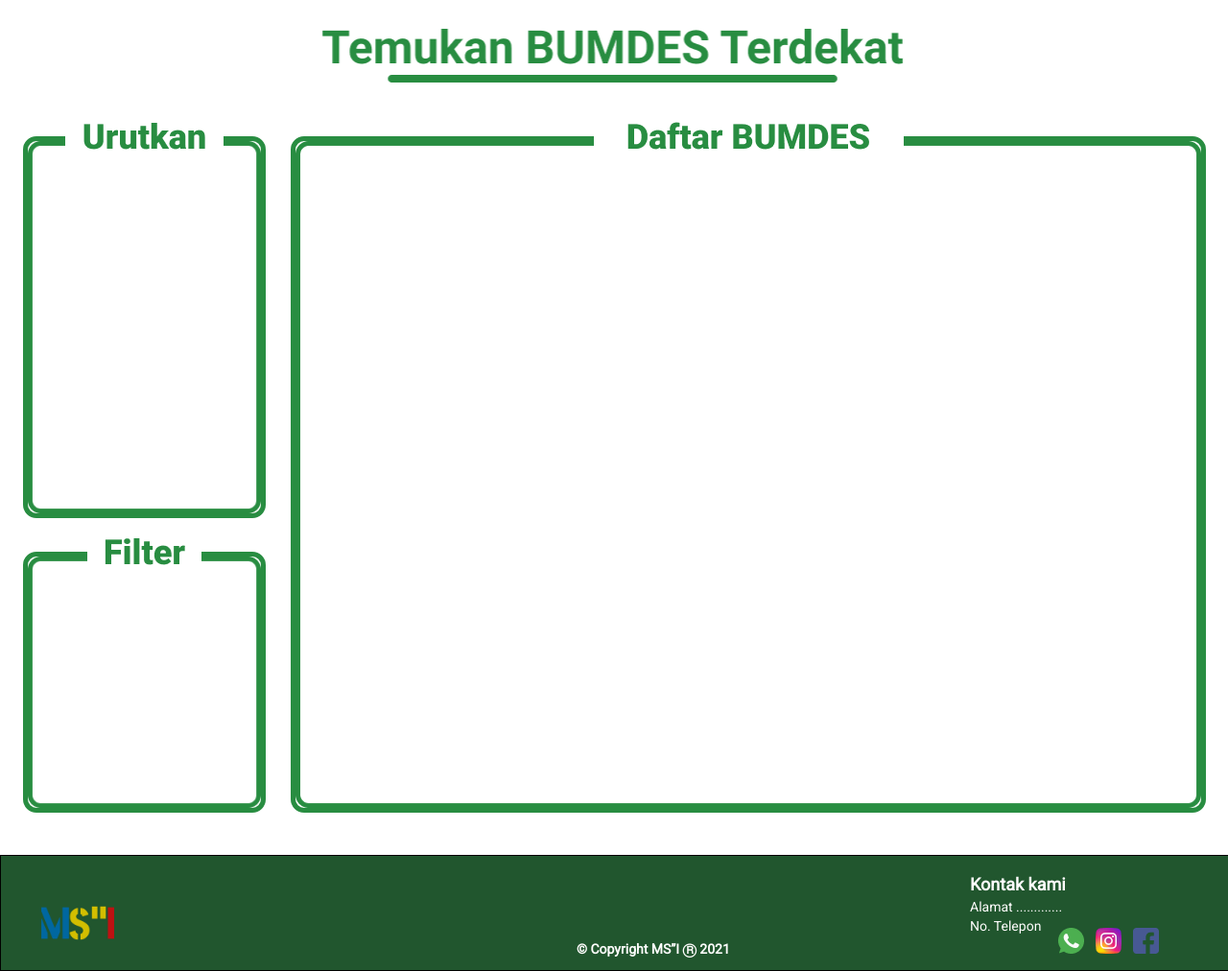
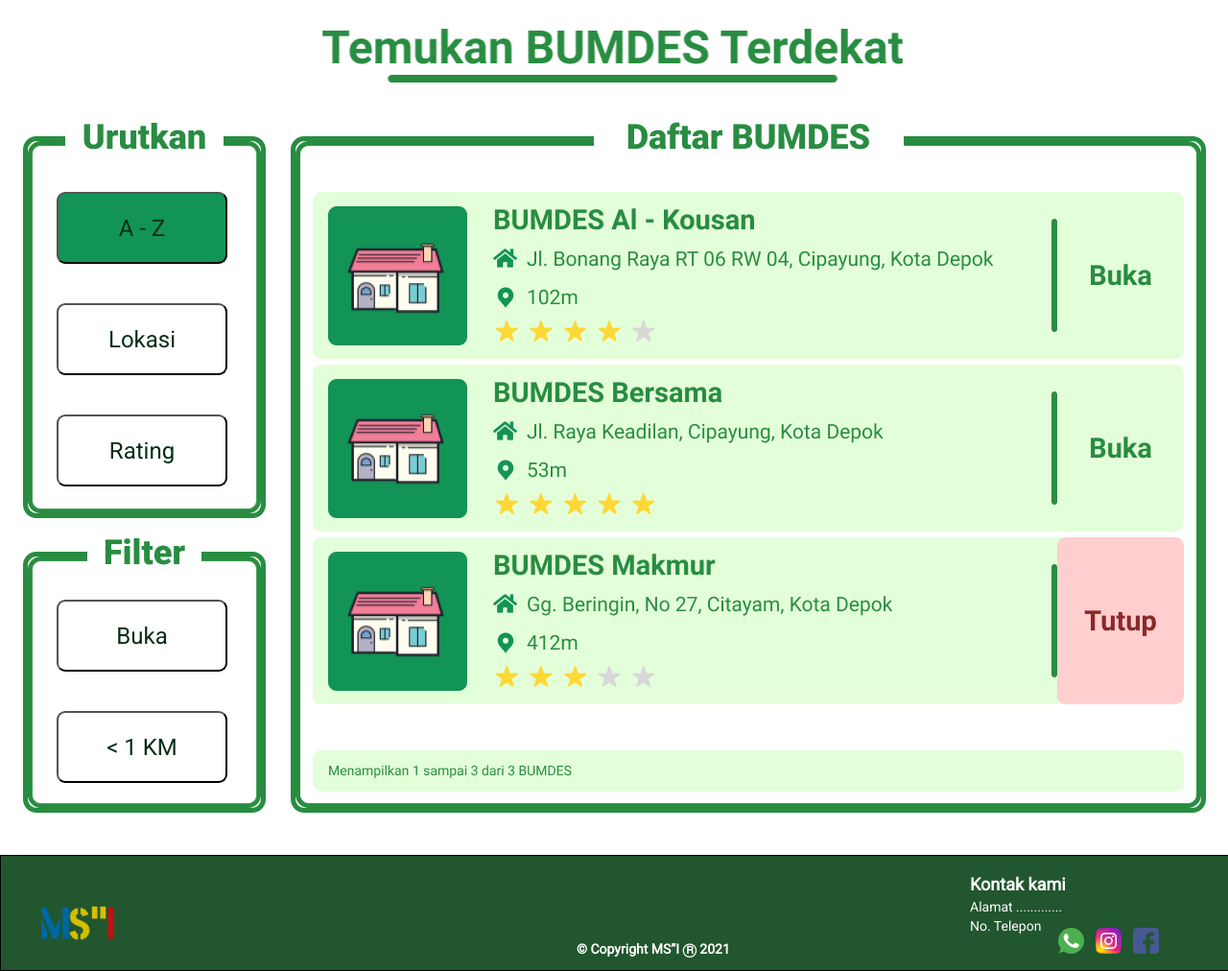
Before and after one commit to bta-tq/ms-i, a PHP site: page /daerah.html in a window 1280 px wide; the page is wider, and only the part inside the window is pictured. Shown: the part 163-1175 px from the top of that part at 96% size. Run offline with PHP 8.4, Linux system fonts and the light colour scheme.

Commit message:
daerah versi 1

```diff
--- a/css/daerah.css
+++ b/css/daerah.css
@@ -297,6 +297,147 @@
 top: 242px;
 }
 
+.isi .b_a{
+    position: absolute;
+width: 908px;
+height: 174px;
+left: 326px;
+top: 363px;
+}
+
+.isi .b_b{
+    position: absolute;
+width: 908px;
+height: 174px;
+left: 326px;
+top: 543px;
+}
+
+.isi .b_c{
+    position: absolute;
+width: 908px;
+height: 174px;
+left: 326px;
+top: 723px;
+}
+
+.isi .bawah{
+    position: absolute;
+width: 908px;
+height: 43px;
+left: 326px;
+top: 945px;
+}
+
+.isi .left .buka {
+    position: absolute;
+    width: 178px;
+    height: 75px;
+    left: 59px;
+    top: 788px;
+
+    font-family: Roboto;
+    font-style: normal;
+    font-weight: bold;
+    font-size: 24px;
+
+    color: #129456;
+    background: #FFFFFF;
+    border-radius: 9px;
+    transition-duration: 0.3s;
+}
+
+.isi .left .buka:hover {
+    background-color: #129456;
+    color: #FFFFFF;
+}
+
+.isi .left .jarak {
+    position: absolute;
+    width: 178px;
+    height: 75px;
+    left: 59px;
+    top: 904px;
+
+    font-family: Roboto;
+    font-style: normal;
+    font-weight: bold;
+    font-size: 24px;
+
+    color: #129456;
+    background: #FFFFFF;
+    border-radius: 9px;
+    transition-duration: 0.3s;
+}
+
+.isi .left .jarak:hover {
+    background-color: #129456;
+    color: #FFFFFF;
+}
+
+.isi .left .huruf {
+    position: absolute;
+    width: 178px;
+    height: 75px;
+    left: 59px;
+    top: 363px;
+
+    font-family: Roboto;
+    font-style: normal;
+    font-weight: bold;
+    font-size: 24px;
+
+    color: #FFFFFF;
+    background: #129456;
+    border-radius: 9px;
+}
+
+.isi .left .lokasi {
+    position: absolute;
+    width: 178px;
+    height: 75px;
+    left: 59px;
+    top: 479px;
+
+    font-family: Roboto;
+    font-style: normal;
+    font-weight: bold;
+    font-size: 24px;
+
+    color: #129456;
+    background: #FFFFFF;
+    border-radius: 9px;
+    transition-duration: 0.3s;
+}
+
+.isi .left .lokasi:hover {
+    background-color: #129456;
+    color: #FFFFFF;
+}
+
+.isi .left .rating {
+    position: absolute;
+    width: 178px;
+    height: 75px;
+    left: 59px;
+    top: 595px;
+
+    font-family: Roboto;
+    font-style: normal;
+    font-weight: bold;
+    font-size: 24px;
+
+    color: #129456;
+    background: #FFFFFF;
+    border-radius: 9px;
+    transition-duration: 0.3s;
+}
+
+.isi .left .rating:hover {
+    background-color: #129456;
+    color: #FFFFFF;
+}
+
 footer {
     position: absolute;
     width: 1349px;
--- a/daerah.html
+++ b/daerah.html
@@ -54,6 +54,35 @@
                 <img class="filter" src="Asset/Daerah/filter.png">
                 <img class="k_d" src="Asset/Daerah/k_daftar.png">
                 <img class="daftar" src="Asset/Daerah/daftar.png">
+
+                <section class="b_a">
+                    <a href="#"><img src="Asset/Daerah/a.png"></a>
+                </section>
+                <section class="b_b">
+                    <a href="#"><img src="Asset/Daerah/b.png"></a>
+                </section>
+                <section class="b_c">
+                    <a href="#"><img src="Asset/Daerah/c.png"></a>
+                </section>
+                <img class="bawah" src="Asset/Daerah/bawah.png">
+
+                <div class="left">
+                    <button class="buka">
+                        <a href="#">Buka</a>
+                    </button>
+                    <button class="jarak">
+                        <a href="#">< 1 KM</a>
+                    </button>
+                    <button class="huruf">
+                        <a href="#">A - Z</a>
+                    </button>
+                    <button class="lokasi">
+                        <a href="#">Lokasi</a>
+                    </button>
+                    <button class="rating">
+                        <a href="#">Rating</a>
+                    </button>
+                </div>
             </main>
 
             <footer>
```
Also changed, not shown: Asset/Daerah/a.png (added), Asset/Daerah/b.png (added), Asset/Daerah/bawah.png (added), Asset/Daerah/buka.png (added), Asset/Daerah/c.png (added), Asset/Daerah/k_buka.png (added).
